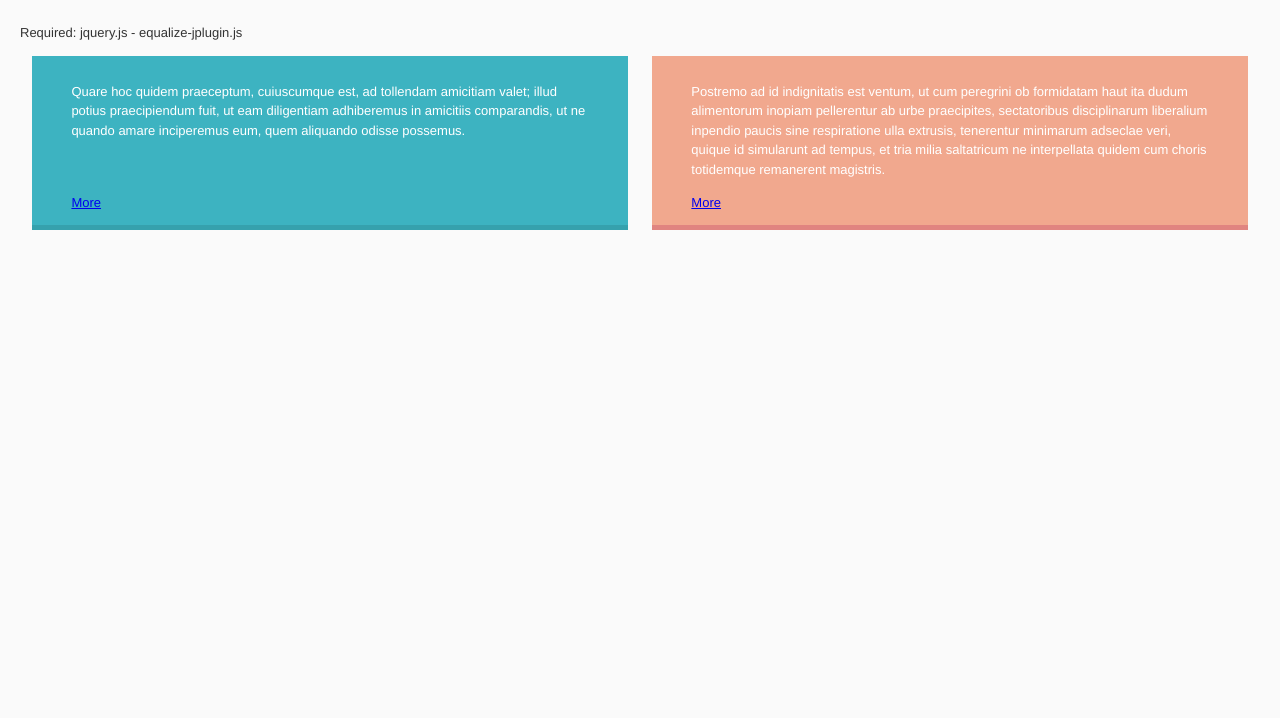
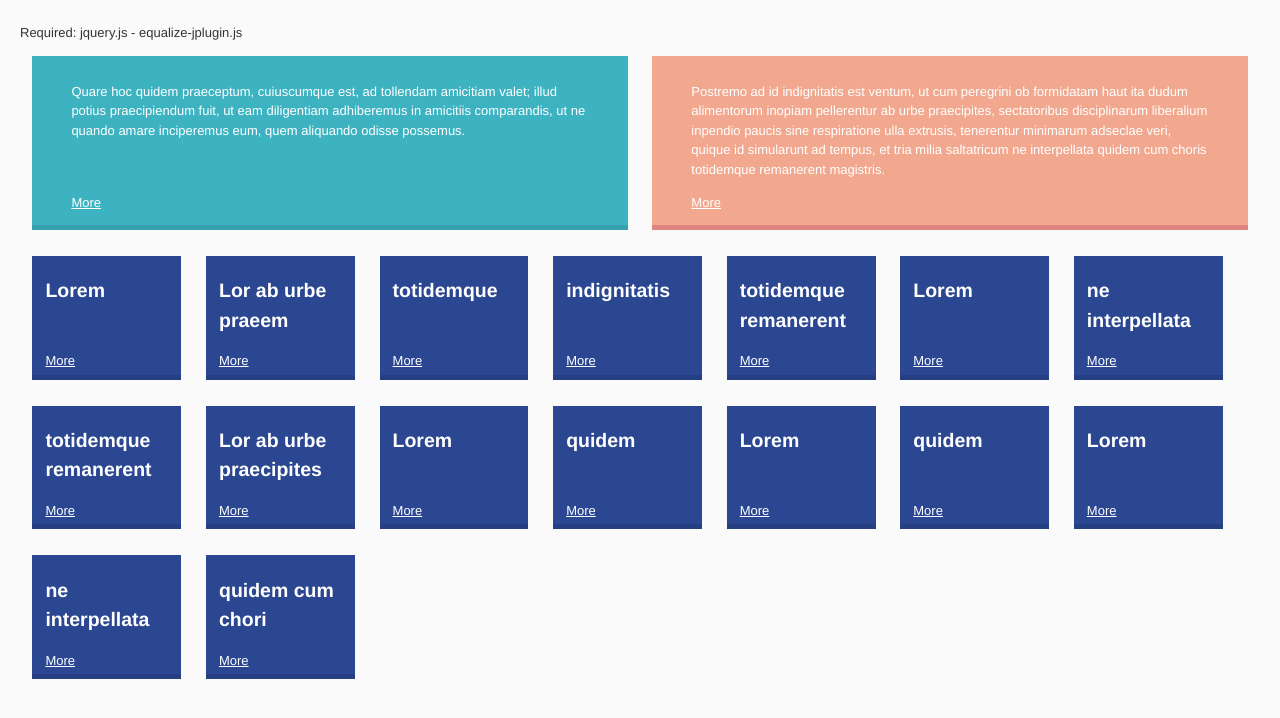
Before and after one commit to saawsan/equalize, a plain HTML site: page index.html in a window 1280 px wide. Shown: the part 68-786 px from the top of the page. Drawn offline with Linux system fonts and the light colour scheme.

Commit message:
add second example

```diff
--- a/index.html
+++ b/index.html
@@ -26,6 +26,9 @@
 		.blocks-wrapper{
 			overflow:hidden;
 		}
+		.blocks-wrapper a {
+			color:#FFF;
+		}
 		.block{
 			float:left;
 			margin:0 1% 2em; padding:1em 3em;
@@ -36,6 +39,13 @@
 		.block2{
 			border-color:#E08480;
 			background:#F1A88E;
+		}
+		.small-block{
+			float:left;
+			margin:0 1% 2em; padding:.3em 1em;
+			border-bottom:5px solid #263f82;
+			width:12%;
+			background:#2b4792; color:#FFF;
 		}
 	</style>
 </head>
@@ -54,6 +64,73 @@
 		</div>
 	</div>
 
+	<div class="blocks-wrapper" data-equalize>
+		<div class="small-block">
+			<h2 data-equalize-item>Lorem</h2>
+			<a href="#">More</a>
+		</div>
+		<div class="small-block">
+			<h2 data-equalize-item>Lor ab urbe praeem</h2>
+			<a href="#">More</a>
+		</div>
+		<div class="small-block">
+			<h2 data-equalize-item>totidemque</h2>
+			<a href="#">More</a>
+		</div>
+		<div class="small-block">
+			<h2 data-equalize-item>indignitatis</h2>
+			<a href="#">More</a>
+		</div>
+		<div class="small-block">
+			<h2 data-equalize-item>totidemque remanerent</h2>
+			<a href="#">More</a>
+		</div>
+		<div class="small-block">
+			<h2 data-equalize-item>Lorem</h2>
+			<a href="#">More</a>
+		</div>
+		<div class="small-block">
+			<h2 data-equalize-item>ne interpellata</h2>
+			<a href="#">More</a>
+		</div>
+		<div class="small-block">
+			<h2 data-equalize-item>totidemque remanerent</h2>
+			<a href="#">More</a>
+		</div>
+		<div class="small-block">
+			<h2 data-equalize-item>Lor ab urbe praecipites</h2>
+			<a href="#">More</a>
+		</div>
+		<div class="small-block">
+			<h2 data-equalize-item>Lorem</h2>
+			<a href="#">More</a>
+		</div>
+		<div class="small-block">
+			<h2 data-equalize-item>quidem</h2>
+			<a href="#">More</a>
+		</div>
+		<div class="small-block">
+			<h2 data-equalize-item>Lorem</h2>
+			<a href="#">More</a>
+		</div>
+		<div class="small-block">
+			<h2 data-equalize-item>quidem</h2>
+			<a href="#">More</a>
+		</div>
+		<div class="small-block">
+			<h2 data-equalize-item>Lorem</h2>
+			<a href="#">More</a>
+		</div>
+		<div class="small-block">
+			<h2 data-equalize-item>ne interpellata</h2>
+			<a href="#">More</a>
+		</div>
+		<div class="small-block">
+			<h2 data-equalize-item>quidem cum chori</h2>
+			<a href="#">More</a>
+		</div>
+	</div>
+
 	<script type="text/javascript" src="js/jquery-1.10.2.min.js"></script>
 	<script type="text/javascript" src="js/equalize-jplugin.js"></script>
 	<script>
```
